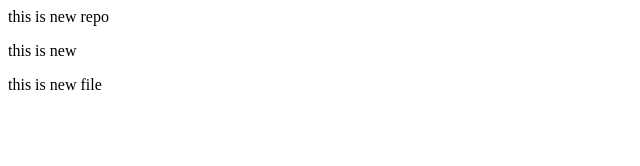
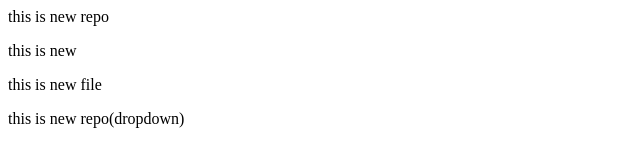
Before and after one commit to SUMIT98770/localrepo, a plain HTML site: page index.html in a window 1280 px wide. Shown: the whole page, without its empty margins (0-640 px from the left). Drawn offline with Linux system fonts and the light colour scheme.

Commit message:
add dropdown

```diff
--- a/index.html
+++ b/index.html
@@ -1,3 +1,4 @@
 <p> this is new repo</p>
 <p> this is new </p>
 <p> this is new file</p>
+<p> this is new repo(dropdown)</p>
```
